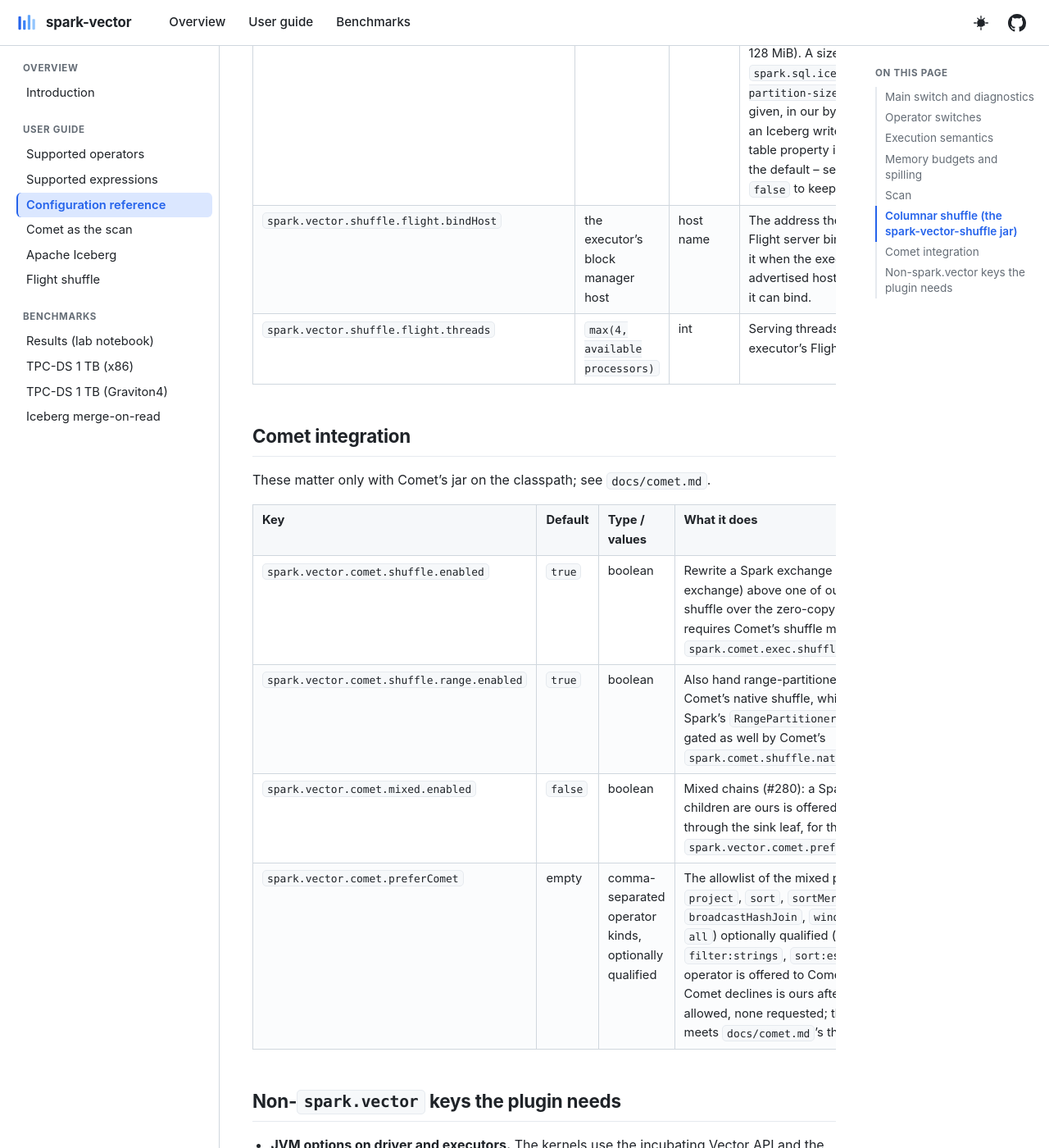
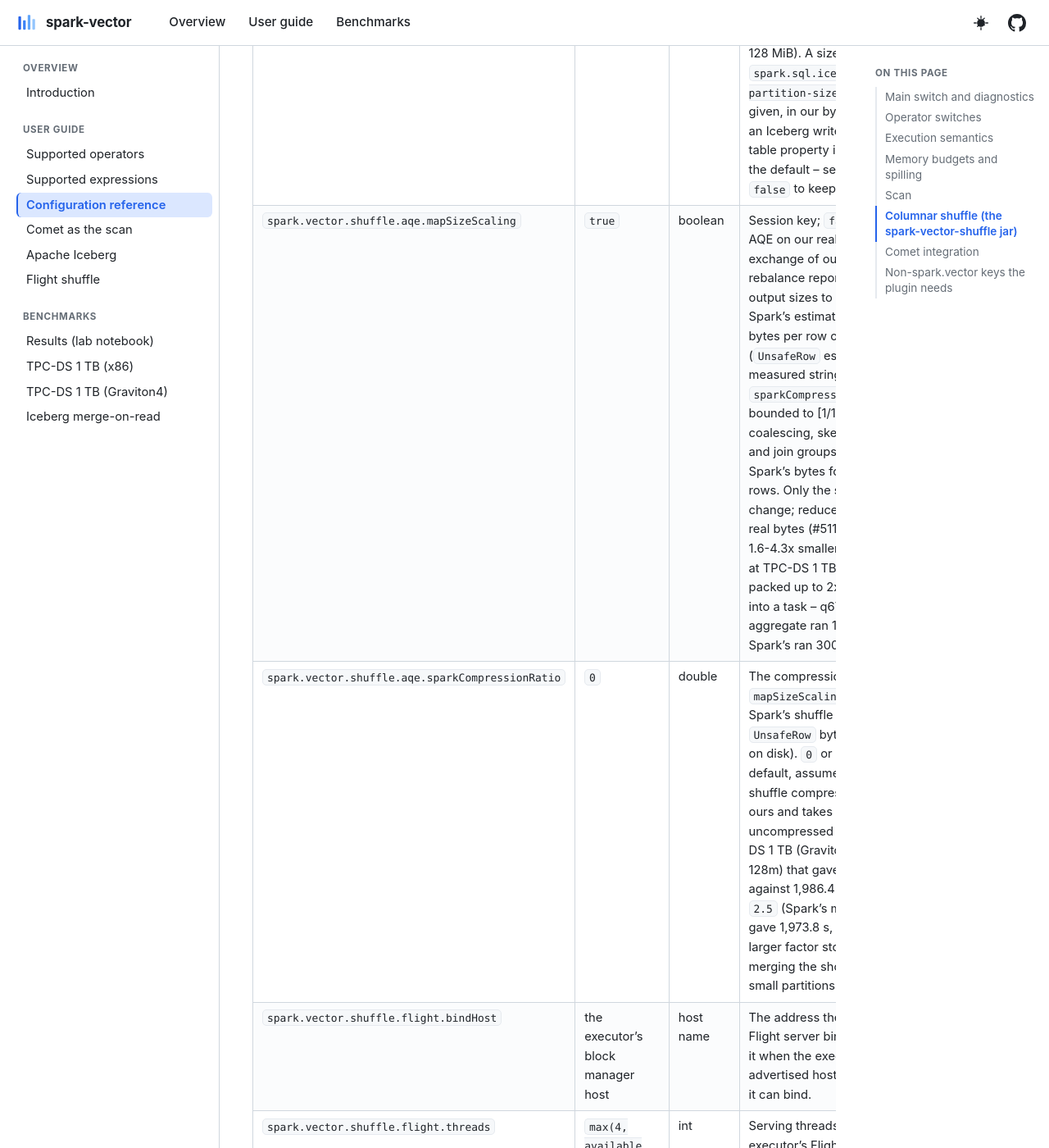
Before and after one commit to Neuw84/spark-vector, a Jekyll site: the page built from docs/configuration.md, in a window 1280 px wide and 1400 px high, scrolled down 9715 px. Shown: the whole window at 82% size. Built offline with Jekyll 4.4.1, drawn with Linux system fonts in a browser that asks for light colours.

Commit message:
AQE sees Spark-scale map output sizes for our exchanges (#511) (#514)
* WIP: AQE map output sizes on Spark's scale (#511), unbuilt

* scalafmt

* RowProportionalSizesSuite: the aggregate-keeps-real-sizes case runs with map-size scaling off

* AQE map-size scaling: Spark compression ratio defaults to 0 (the uncompressed ratio), measured best on TPC-DS 1 TB (#511)

---------

Co-authored-by: Butterfly (Kiro Crew) <butterfly-crew@users.noreply.github.com>

```diff
--- a/docs/configuration.md
+++ b/docs/configuration.md
@@ -103,6 +103,8 @@ section) and the shuffle jar is on the classpath.
 | `spark.vector.shuffle.writer.dictionaryMaxRatio` | `0.5` | double 0-1 | A string column is dictionary-encoded on the wire only when distinct values / rows in the record batch is at most this (#356); `1` always encodes, `0` never. |
 | `spark.vector.shuffle.rebalance.rowSizing` | `true` | boolean | Session key. A rebalance exchange (the one a data source such as Iceberg asks for ahead of its write) hands AQE partition sizes proportional to rows instead of our compressed bytes, whose bytes per row vary several-fold between kinds of rows (#485). Reducers still fetch by the real sizes. |
 | `spark.vector.shuffle.rebalance.advisoryScaling` | `true` | boolean | Session key. A rebalance's advisory partition size is sized for Spark's shuffle (Iceberg: target file size x Spark's expected shuffle compression); once the map stage has written, it is scaled by our uncompressed bytes per row over an estimate of Spark's `UnsafeRow` bytes for the same rows, so AQE's pieces hold about as many rows as Spark's (#20: the CDC MERGE's write stage took 40-46 s at Iceberg's 384 MiB and Spark's ~24 s at a hand-set 128 MiB). A size set with `spark.sql.iceberg.advisory-partition-size` is kept as given, in our bytes; one set as an Iceberg write option or table property is scaled like the default -- set this key to `false` to keep it exact. |
+| `spark.vector.shuffle.aqe.mapSizeScaling` | `true` | boolean | Session key; `false` restores AQE on our real bytes. Every exchange of ours other than a rebalance reports its map output sizes to AQE times Spark's estimated on-disk bytes per row over ours (`UnsafeRow` estimate with measured string bytes, over `sparkCompressionRatio`, bounded to [1/16, 16]), so coalescing, skew detection and join groups see about Spark's bytes for the same rows. Only the statistics change; reducers fetch the real bytes (#511: our shuffle is 1.6-4.3x smaller than Spark's at TPC-DS 1 TB, so AQE packed up to 2x Spark's rows into a task -- q67's final aggregate ran 150 tasks where Spark's ran 300, and spilled). |
+| `spark.vector.shuffle.aqe.sparkCompressionRatio` | `0` | double | The compression `mapSizeScaling` expects of Spark's shuffle (uncompressed `UnsafeRow` bytes over bytes on disk). `0` or negative, the default, assumes Spark's shuffle compresses as well as ours and takes the uncompressed ratio. On TPC-DS 1 TB (Graviton4, advisory 128m) that gave 1,835.6 s against 1,986.4 s unscaled; `2.5` (Spark's measured 2.57) gave 1,973.8 s, because the larger factor stopped AQE merging the short queries' small partitions. |
 | `spark.vector.shuffle.flight.bindHost` | the executor's block manager host | host name | The address the executor's Flight server binds to; change it when the executor's advertised host is not the one it can bind. |
 | `spark.vector.shuffle.flight.threads` | `max(4, available processors)` | int | Serving threads of the executor's Flight server. |
 
```
Also changed, not shown: 4 other files.
